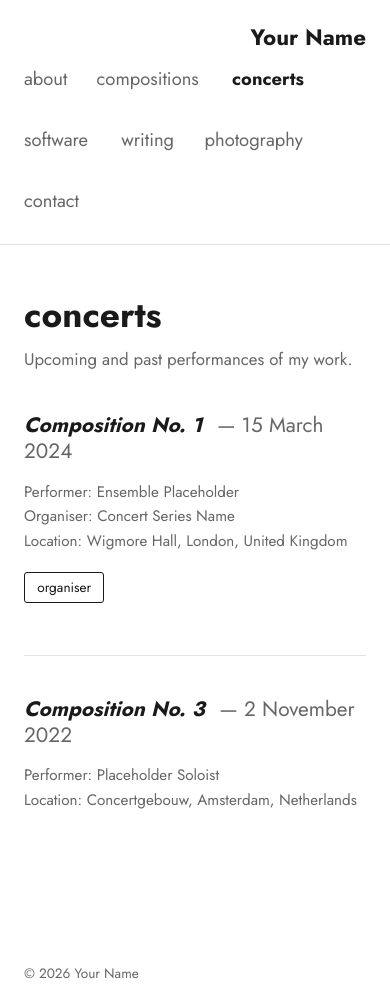
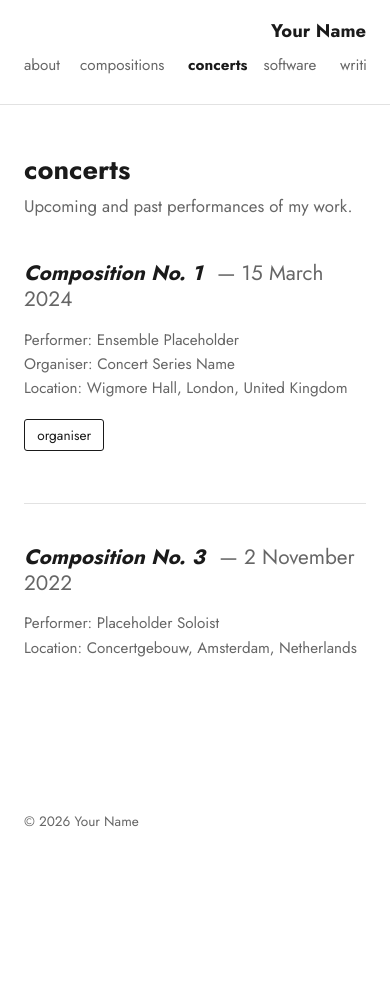
Before and after one commit to gilbertohasnofb/gilbertohasnofb.github.io, a Jekyll site: the page built from concerts.md, in a window 390 px wide. Built offline with Jekyll 4.4.1, drawn with Linux system fonts in a browser that asks for light colours; after the commit the page ends 900 px from its top, so only the background shows below that.

Commit message:
better mobile layout

```diff
--- a/_sass/_base.scss
+++ b/_sass/_base.scss
@@ -7,6 +7,12 @@ html {
   // form controls, scrollbars, etc. based on system preference, since
   // this site no longer offers a dark theme.
   color-scheme: light;
+
+  // Prevents Android Chrome's automatic text-size "boosting," which
+  // can inflate font sizes unpredictably on narrow columns (like a
+  // multi-item nav) even when the viewport meta tag is set correctly.
+  -webkit-text-size-adjust: 100%;
+  text-size-adjust: 100%;
 }
 
 body {
@@ -30,6 +36,11 @@ h1, h2, h3, h4 {
 h1 { font-size: 2.2rem; }
 h2 { font-size: 1.5rem; }
 h3 { font-size: 1.15rem; }
+
+@media (max-width: 600px) {
+  h1 { font-size: 1.7rem; }
+  h2 { font-size: 1.25rem; }
+}
 
 p {
   margin: 0 0 1em;
--- a/_sass/_nav.scss
+++ b/_sass/_nav.scss
@@ -69,3 +69,40 @@
     }
   }
 }
+
+@media (max-width: 600px) {
+  .site-nav {
+    padding: 1rem $gutter;
+  }
+
+  .site-title {
+    font-size: 1.15rem;
+  }
+
+  .nav-row {
+    max-width: 100%;
+  }
+
+  .nav-links {
+    flex-wrap: nowrap;
+    overflow-x: auto;
+    gap: 1rem;
+    padding-bottom: 2px; // room so the scrollbar (if shown) doesn't clip text
+    max-width: 100%;
+
+    // hide the scrollbar visually while keeping it swipeable
+    scrollbar-width: none;
+    &::-webkit-scrollbar {
+      display: none;
+    }
+
+    li {
+      flex-shrink: 0; // don't let words compress/wrap, scroll instead
+    }
+
+    a {
+      font-size: 0.95rem;
+      white-space: nowrap;
+    }
+  }
+}
```
